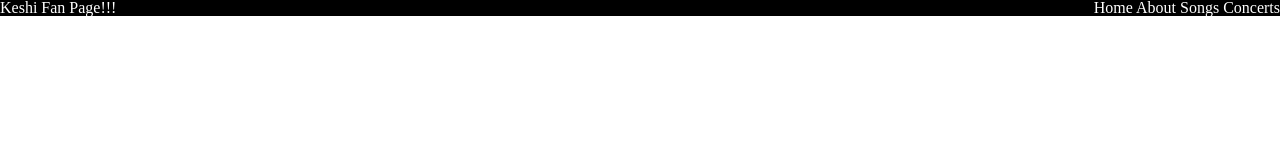
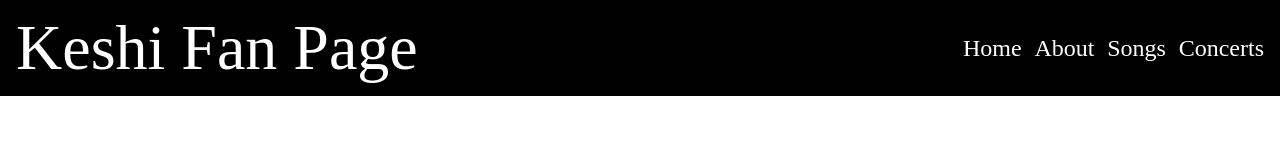
Before and after one commit to seanjung03/bog-project-1, a plain HTML site: page index.html in a window 1280 px wide. Drawn offline with Linux system fonts and the light colour scheme.

Commit message:
Add some styling to top section

```diff
--- a/index.html
+++ b/index.html
@@ -10,7 +10,7 @@
   <body>
     <div class="main">
       <div class="top">
-        <h1>Keshi Fan Page!!!</h1>
+        <h1>Keshi Fan Page</h1>
         <div class="links">
           <a href="index.html">Home</a>
           <a href="about.html">About</a>
--- a/style.css
+++ b/style.css
@@ -129,6 +129,9 @@
 }
 
 /* End of Meyer Reset*/
+:root {
+  font-size: min(1vh, 1vw);
+}
 
 .main {
   display: flex;
@@ -138,14 +141,23 @@
 .top {
   display: flex;
   justify-content: space-between;
+  align-items: center;
   background-color: black;
+  padding: min(2vh, 2vw);
 }
 
 h1 {
   color: white;
+  font-size: 8rem;
 }
 
 a {
   color: white;
   text-decoration: none;
+  font-size: 3rem;
 }
+
+.links {
+  display: flex;
+  gap: 1vw;
+}
```
Also changed, not shown: about.html (+1 -1 lines), concerts.html (+1 -1 lines), songs.html (+1 -1 lines).
